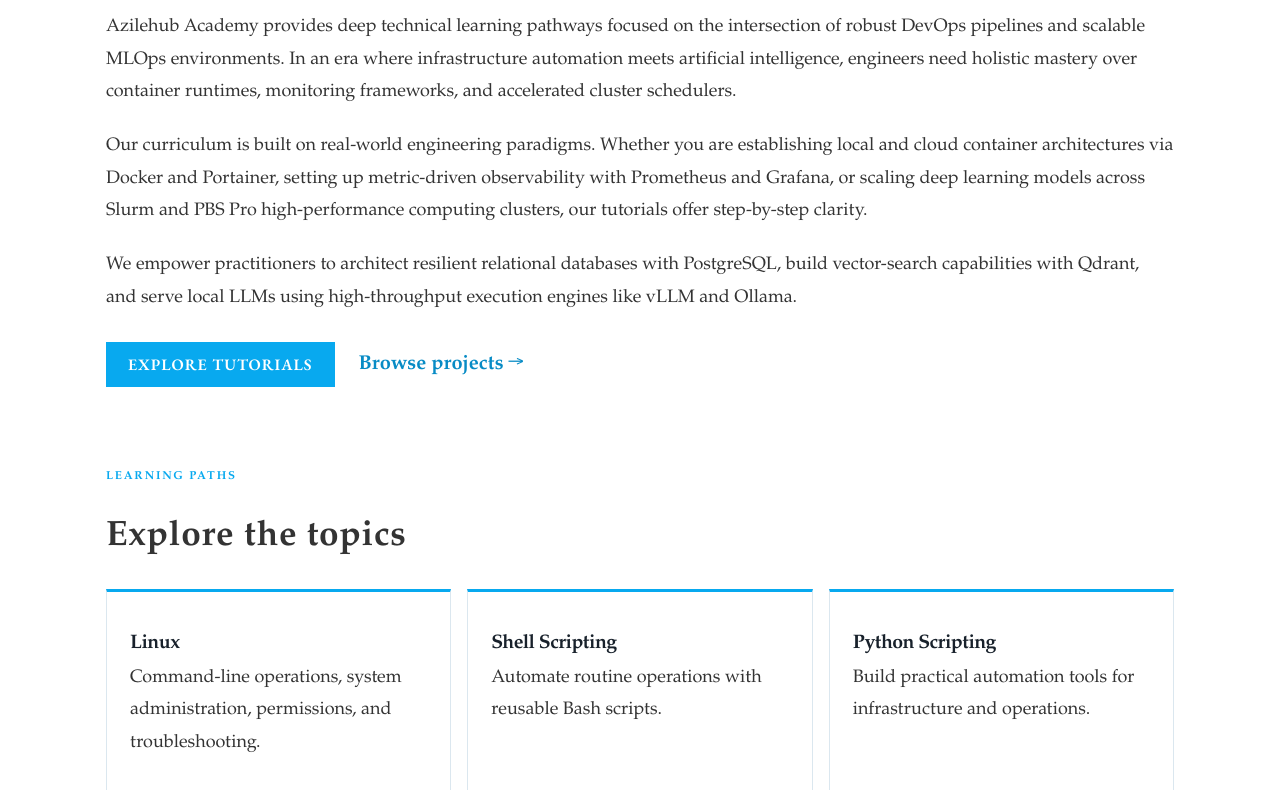
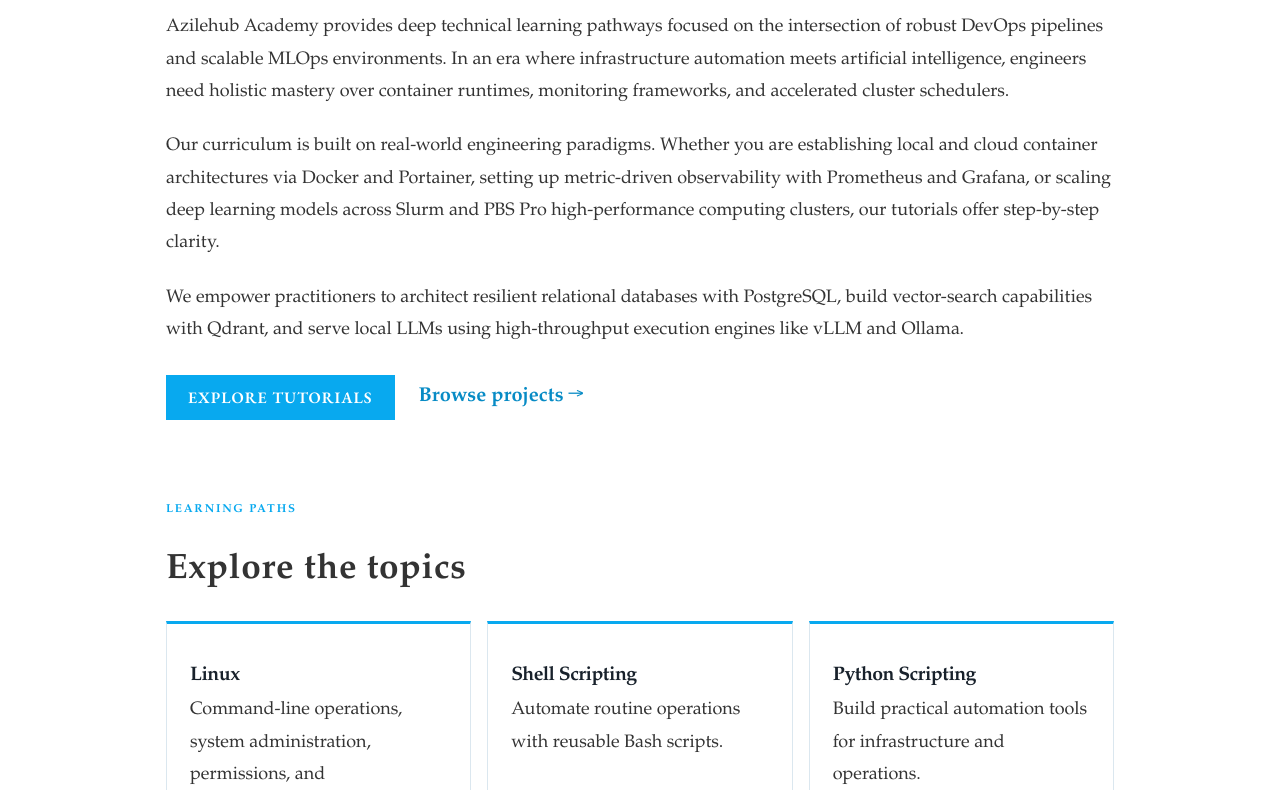
Before and after one commit to zainul1114/zainul1114.github.io, an Eleventy site: page src/index.njk in a window 1280 px wide. Shown: the part 240-1030 px from the top of the page. Built offline with nearby package versions, Linux system fonts and the light colour scheme; Eleventy itself is replaced by a stand-in of ours; files that its build step writes are made by us from their sources.

Commit message:
Increase main content width

```diff
--- a/src/assets/css/main.css
+++ b/src/assets/css/main.css
@@ -357,3 +357,9 @@ header nav a:hover {
   text-decoration-thickness: 2px !important;
   background-color: transparent !important; /* Ensures it stays blue on hover */
 }
+
+/* Increase the width of the main content container for all pages */
+main {
+  max-width: 1000px !important;
+  margin: 0 auto !important;
+}
```
